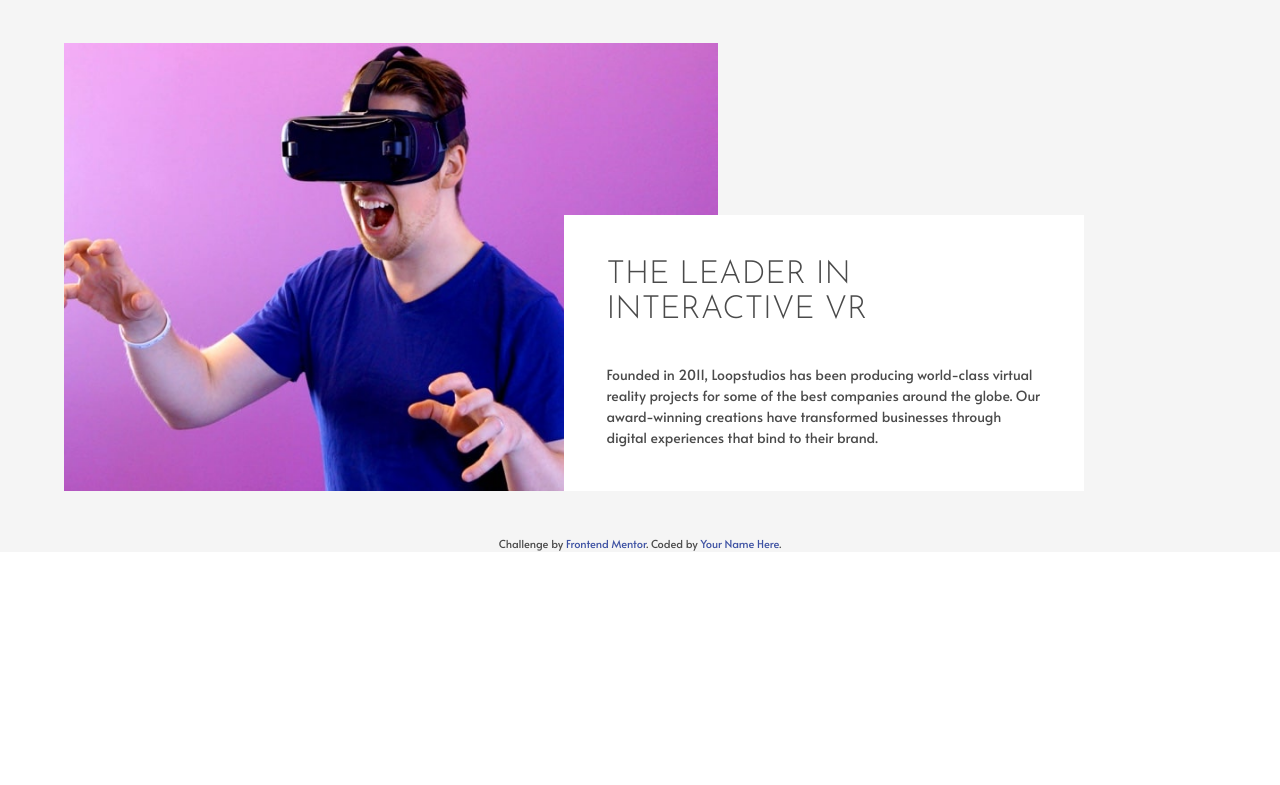
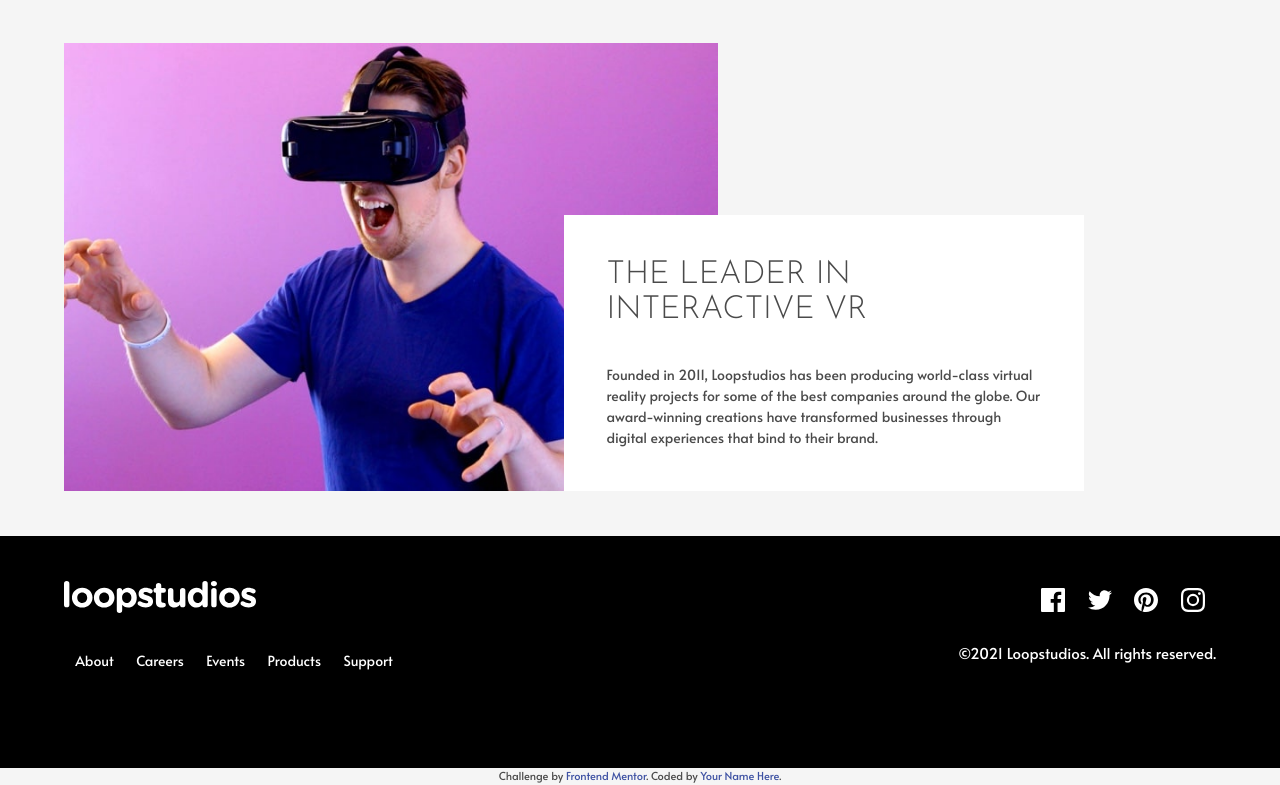
Before and after one commit to React-Ruler/loop-studios, a plain HTML site: page index.html in a window 1280 px wide. Shown: the part 753-1538 px from the top of the page. Before the commit the page ends 1305 px from the top, so only its background shows below. Drawn offline with Linux system fonts and the light colour scheme.

Commit message:
Add files via upload

```diff
--- a/index.html
+++ b/index.html
@@ -99,7 +99,46 @@
         </div>
       </div>
     </section>
+    <footer class="footer">
+      <div class="container">
+        <div class="columns">
+          <div class="column">
+            <img src="assets/img/logo.svg" alt="logo" />
+          </div>
+          <div class="column is-inline-flex is-justify-content-flex-end">
+            <a class="navbar-item">
+              <img src="assets/img/icon-facebook.svg" alt="facebook"
+            /></a>
 
+            <a class="navbar-item">
+              <img src="assets/img/icon-twitter.svg" alt="twitter" />
+            </a>
+            <a class="navbar-item">
+              <img src="assets/img/icon-pinterest.svg" alt="pinterest" />
+            </a>
+            <a class="navbar-item">
+              <img src="assets/img/icon-instagram.svg" alt="instagram" />
+            </a>
+          </div>
+        </div>
+        <div class="columns">
+          <div class="column">
+            <div class="links-footer is-flex">
+              <a class="navbar-item">About</a>
+              <a class="navbar-item">Careers</a>
+              <a class="navbar-item">Events</a>
+              <a class="navbar-item">Products</a>
+              <a class="navbar-item">Support</a>
+            </div>
+          </div>
+          <div class="column is-flex is-justify-content-flex-end">
+            <p class="copyright">
+              &copy;2021 Loopstudios. All rights reserved.
+            </p>
+          </div>
+        </div>
+      </div>
+    </footer>
     <div class="attribution">
       Challenge by
       <a href="https://www.frontendmentor.io?ref=challenge" target="_blank"
--- a/sass/main.scss
+++ b/sass/main.scss
@@ -62,7 +62,6 @@ body {
   max-height: 100% !important;
   width: 520px !important;
   display: flex !important;
-
 
   h1 {
     font-size: 32px !important;
@@ -129,12 +128,29 @@ p.tutorial-link img {
   column-gap: 2rem;
 }
 
-.footer a {
-  color: #fff !important;
-}
+.footer {
+  background-color: $dark-black !important;
 
-.footer a:hover {
-  color: #fff;
+  p.copyright {
+    color: $light-01 !important;
+  }
+
+  .links-footer {
+    font-family: $family-sans-serif !important;
+    font-size: 14px !important;
+    line-height: 21px !important;
+    font-weight: 300 !important;
+    color: $light-01 !important;
+
+    a.navbar-item {
+      color: $light-01 !important;
+    }
+  }
+
+  a.navbar-item {
+    background-color: transparent !important;
+    color: transparent !important;
+  }
 }
 
 // Import only what you need from Bulma
```
Also changed, not shown: dist/css/main.css, screenshot.png (added).
